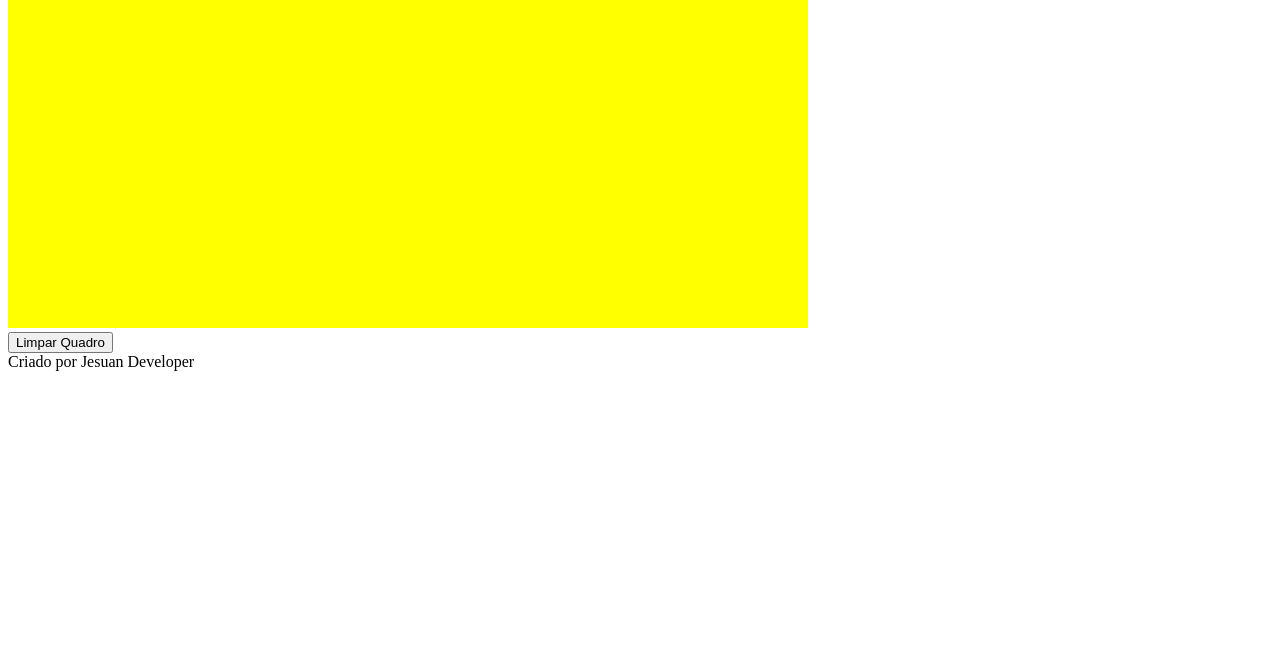
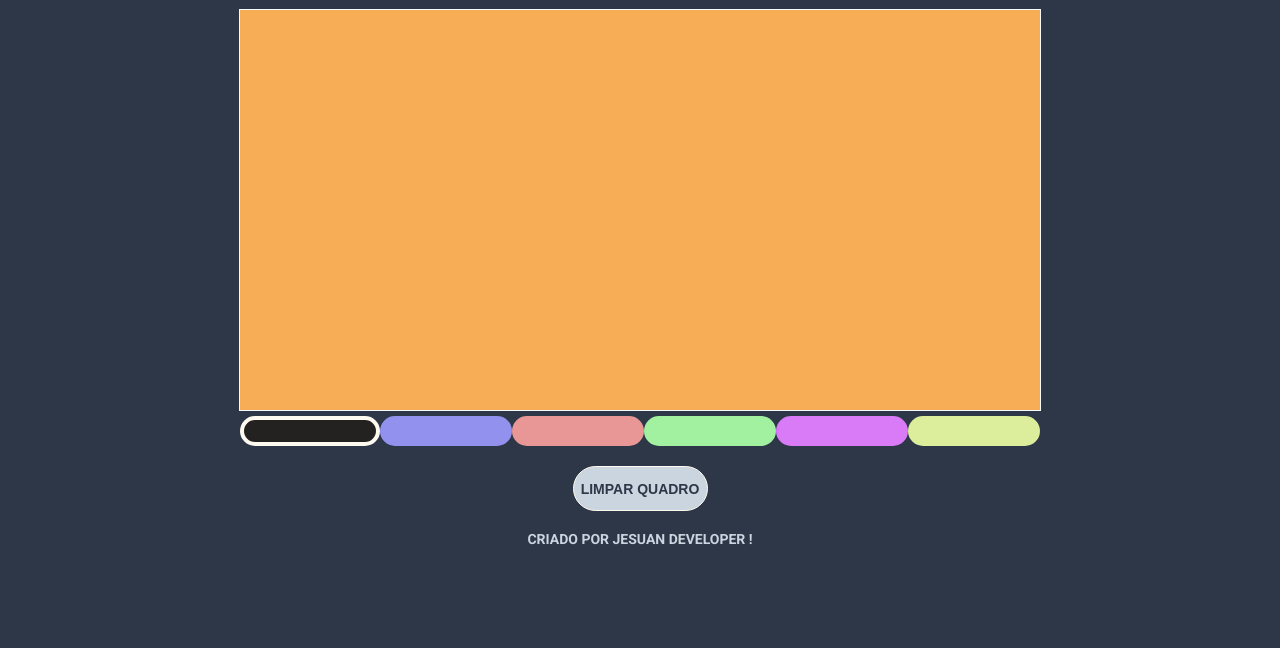
Before and after one commit to joshua-jake/quadro-desenho, a plain HTML site: page index.html in a window 1280 px wide. Shown: the part 152-800 px from the top of the page. Drawn offline with Linux system fonts and the light colour scheme.

Commit message:
Finalizando o Layout com css flex-box

```diff
--- a/assets/css/template.css
+++ b/assets/css/template.css
@@ -1,3 +1,176 @@
-canvas{
-    background-color: yellow;
+/* Definindo as variavéis das cores */
+
+:root {
+    ---Gray50:#F7FAFC;
+    ---Gray200:#E2E8F0;
+    ---Gray300:#CBD5E0;
+    ---Gray700:#2D3748;
+    ---Orange50:#FFFAF0;
+    ---Orange100:#F6AD55;
+    ---Orange200:#FBD38D;
+    ---Orange300:#F6AD55;
+    ---Cyan400:#0BC5EA;
+    ---Purple400:#9F7AEA;
+    ---Red500:#E53E3E;
+    ---Yellow700:#975A16;
+    ---Green500:#38a169;
+    ---Blue900:#1A365D;
 }
+
+
+/* Tirando as margins */
+* {
+    margin:0;
+    padding: 0;
+    box-sizing: border-box;
+}
+
+body {
+    display: flex;
+    justify-content: center;
+    align-items: center;
+    flex-direction:column;
+    min-height: 100vh;
+    background-color: var(---Gray700);
+    font-family: Roboto, sans-serif;
+
+}
+
+h1 {
+    color:var(---Gray200);
+    margin-bottom: 25px;
+    font-size: 30px;
+    text-transform: uppercase;
+}
+
+#tela {
+    background-color: var(---Orange300);
+    cursor: crosshair;
+    margin-bottom: 5px;
+    border: 1px solid var(---Gray50)
+
+
+}
+
+.colorArea {
+ width: 800px;
+ display:flex;
+
+
+
+}
+
+.color {
+    flex:1;
+    height:30px;
+    border-radius:50px;
+
+}
+
+.color.active {
+    border: 4px solid var(---Orange50);
+}
+
+.clear {
+    margin-top: 20px;
+    margin-bottom: 20px;
+    text-transform: uppercase;
+    border-radius: 30px;
+    width: 135px;
+    height: 45px;
+    cursor: pointer;
+    font-size: 14px;
+    font-weight: bold;
+    background-color: var(---Gray300);
+    color: var(---Gray700);
+    border: 1px solid var(---Orange50);
+    transition: 0,01;
+    padding: 5px;
+
+}
+.clear:hover {
+    background-color: var(---Gray50);
+    border: 1px solid var(---Orange100);
+}
+
+footer {
+    font-size: 14px;
+    font-weight: bold;
+    color:var(---Gray300);
+    text-transform: uppercase;
+    font-size: Roboto;
+}
+
+
+
+
+
+
+
+
+
+
+
+
+
+
+
+
+
+
+
+
+/* * {
+    margin: 0;
+    padding: 0;
+    box-sizing: border-box;
+}
+
+body {
+    display: flex;
+    min-height: 100vh;
+    justify-content: center;
+    align-items: center;
+    flex-direction: column;
+    background-color: #333;
+    font-family: Arial, Helvetica, sans-serif;
+}
+
+h1 {
+    color: #FFF;
+    margin-bottom: 20px;
+}
+
+#tela {
+    border: 2px solid #000;
+    background-color: #FFF;
+    cursor: crosshair;
+}
+
+.colorArea {
+    width: 800px;
+    display: flex;
+}
+.color {
+    flex: 1;
+    height: 40px;
+    cursor: pointer;
+}
+.color.active {
+    border: 5px solid #FFF;
+}
+
+.clear {
+    border: 1px solid #000;
+    background-color: rgba(0, 0, 0, 0.2);
+    color: #FFF;
+    padding: 10px;
+    margin-top: 20px;
+    cursor: pointer;
+}
+
+footer {
+    margin-top: 20px;
+    color: #FFF;
+    font-size: 13px;
+} */
--- a/index.html
+++ b/index.html
@@ -6,6 +6,9 @@
     <meta name="viewport" content="width=device-width, initial-scale=1.0">
     <title>Quadro de Desenho</title>
     <link rel="stylesheet" href="/assets/css/template.css" />
+    <link rel="preconnect" href="https://fonts.googleapis.com">
+    <link rel="preconnect" href="https://fonts.gstatic.com" crossorigin>
+    <link href="https://fonts.googleapis.com/css2?family=Roboto:wght@500;700;900&display=swap" rel="stylesheet">
 </head>
 <body>
     <h1>Desenhando com Canvas!</h1>
@@ -16,23 +19,20 @@
     <!-- Controles das cores -->
     <section>
         <div class="colorArea">
-            <div data-color="black" style="background-color: black" class="color active"></div>
-            <div data-color="blue" style="background-color: blue" class="color"></div>
-            <div data-color="red" style="background-color: red" class="color"></div>
-            <div data-color="green" style="background-color: green" class="color"></div>
-            <div data-color="yellow" style="background-color: yellow" class="color"></div>
-            <div data-color="gray" style="background-color: gray" class="color"></div>
+            <div data-color="black" style="background-color: rgb(36, 33, 33)" class="color active"></div>
+            <div data-color="blue" style="background-color: rgb(146, 146, 238)" class="color"></div>
+            <div data-color="red" style="background-color: rgb(233, 150, 150)" class="color"></div>
+            <div data-color="green" style="background-color: rgb(161, 241, 161)" class="color"></div>
+            <div data-color="yellow" style="background-color: rgb(217, 122, 247)" class="color"></div>
+            <div data-color="gray" style="background-color: rgb(220, 238, 155)" class="color"></div>
         </div>
     </section>
 
     <!-- Botão para limpar quadro -->
     <main>
         <button class="clear">Limpar Quadro</button>
-
-        <footer>Criado por Jesuan Developer </footer>
-
     </main>
-
+     <footer class="dev">Criado por Jesuan Developer ! </footer>
 
     <script src="assets/js/script.js"></script>
 </body>
```
